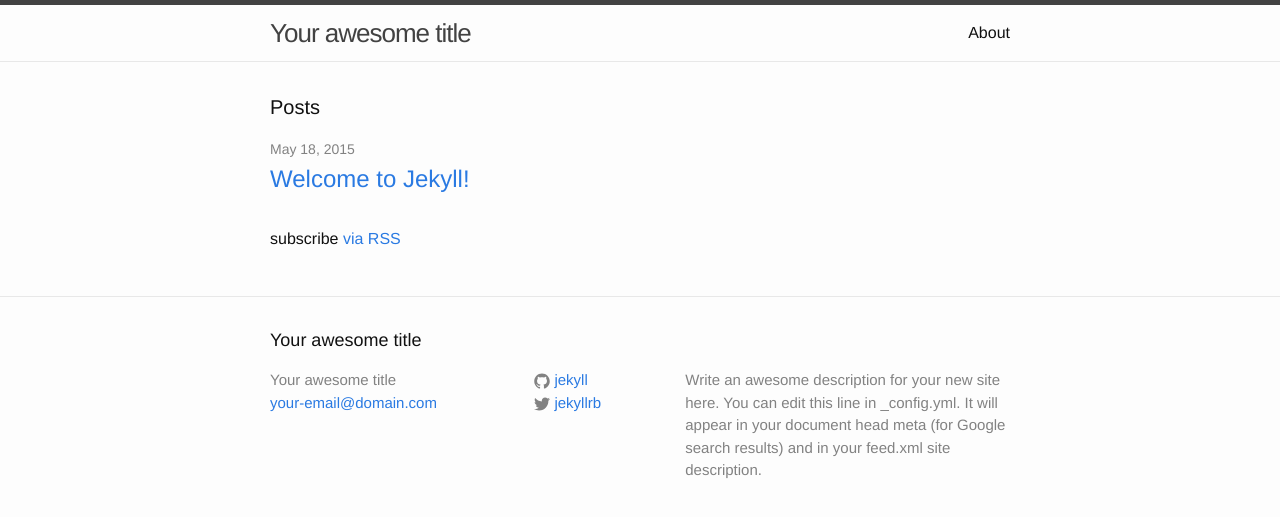
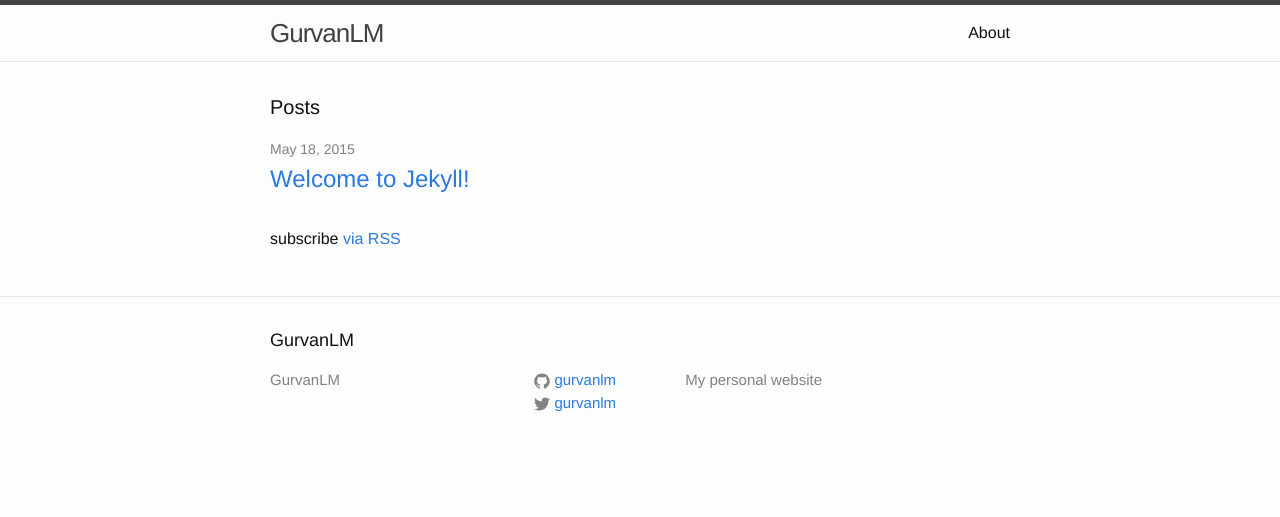
Before and after one commit to gurvanlm/gurvanlm.github.io, a Jekyll site: the page built from index.html, in a window 1280 px wide. Shown: the top 517 px of the page. Built offline with Jekyll 4.4.1, drawn with Linux system fonts in a browser that asks for light colours.

Commit message:
Set some site parameters from _config.yml

```diff
--- a/_config.yml
+++ b/_config.yml
@@ -1,14 +1,12 @@
 # Site settings
-title: Your awesome title
-email: your-email@domain.com
+title: GurvanLM
+email:
 description: > # this means to ignore newlines until "baseurl:"
-  Write an awesome description for your new site here. You can edit this
-  line in _config.yml. It will appear in your document head meta (for
-  Google search results) and in your feed.xml site description.
+  My personal website
 baseurl: "" # the subpath of your site, e.g. /blog/
-url: "http://yourdomain.com" # the base hostname & protocol for your site
-twitter_username: jekyllrb
-github_username:  jekyll
+url: "https://gurvanlm.github.io" # the base hostname & protocol for your site
+twitter_username: gurvanlm
+github_username:  gurvanlm
 
 # Build settings
 markdown: kramdown
```
